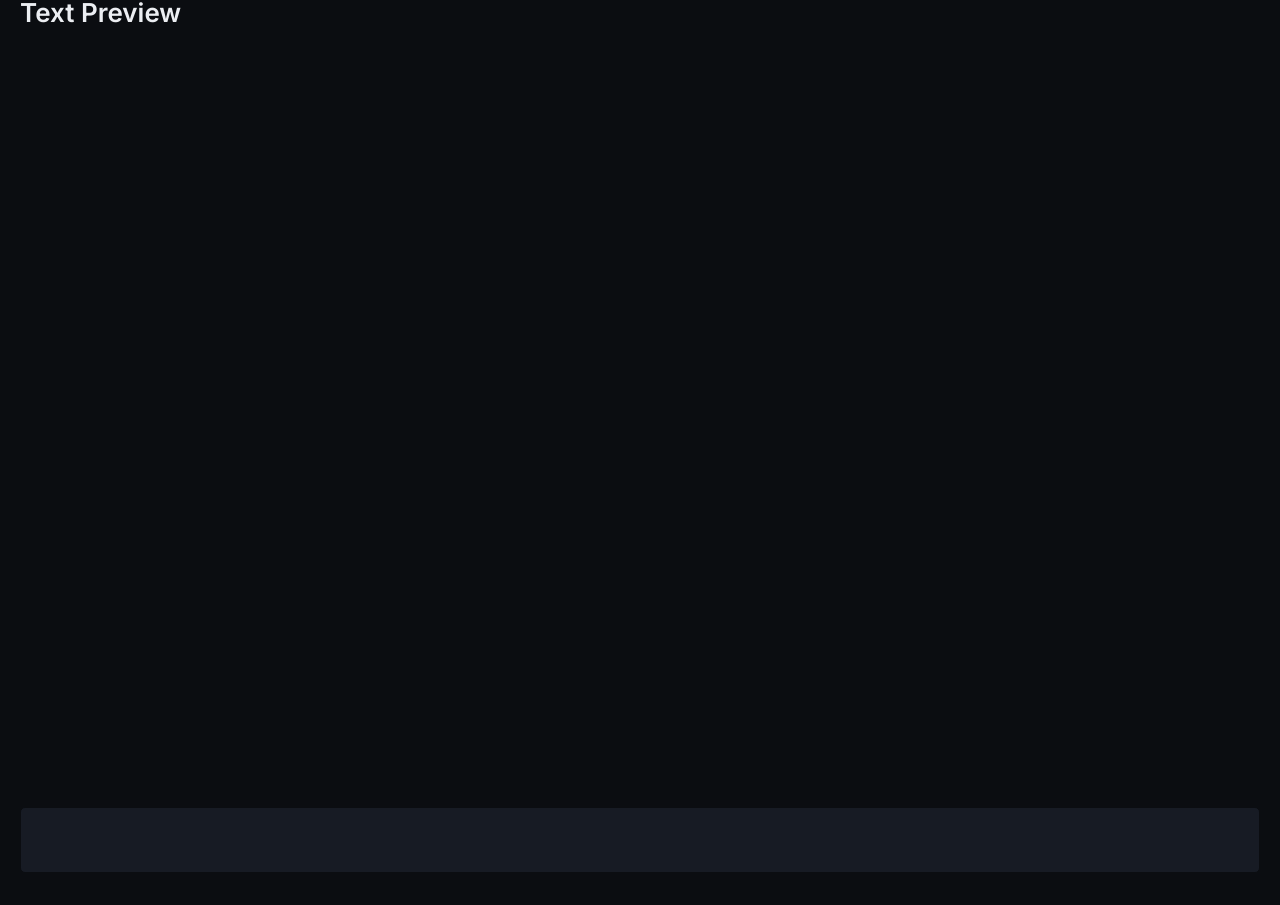
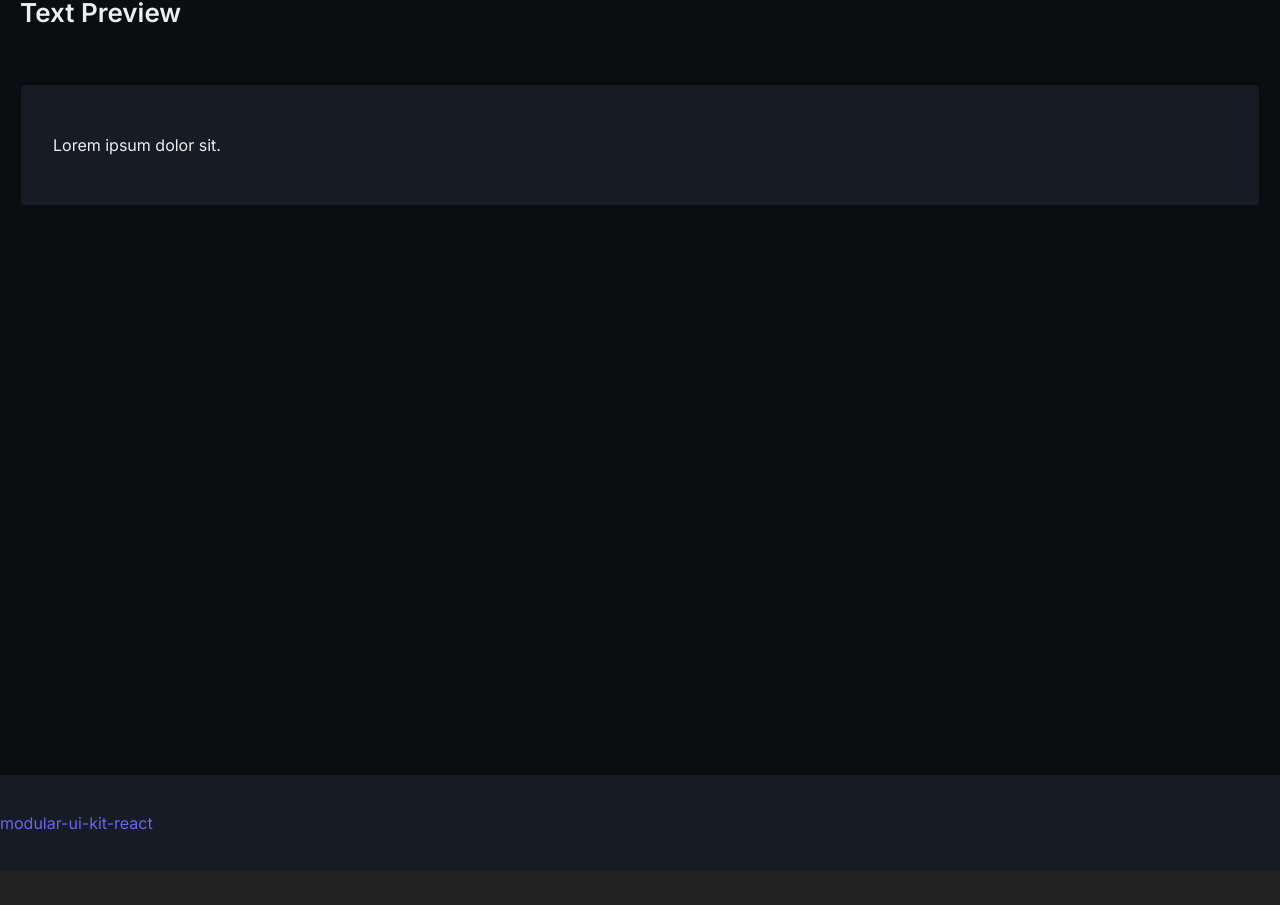
Before and after one commit to eugenia-vitinschii/modular-ui-kit-react, a React (Vite) app: page /text in a window 1280 px wide. Shown: the part 114-1019 px from the top of the page. After the commit the page ends 985 px from the top, so only its background shows below. Built offline with nearby package versions, Linux system fonts and the light colour scheme.

Commit message:
feat(MukButton): create demo view. Closes #5

```diff
--- a/src/App.tsx
+++ b/src/App.tsx
@@ -7,11 +7,15 @@ function App() {
   return (
     <BrowserRouter>
       <div className="muk-wrapper">
-          <MukText type='muk-heading' variant="primary" as='h1'>modular-ui-kit-react</MukText>
+        <div className="muk-header">
+           <MukText type='muk-heading' variant="primary" as='h1'>modular-ui-kit-react</MukText>
+        </div>
         <main className="muk-content">
           <DemoRoutes/>
         </main>
+       <div className="muk-footer"><MukText variant="primary">modular-ui-kit-react</MukText></div>
       </div>
+
    </BrowserRouter>
   )
 }
--- /dev/null
+++ b/src/demo/pages/buttons/ButtonsView.tsx
@@ -0,0 +1,25 @@
+/* COMPONENTS */
+import { MukText } from "../../../lib/components/typography/MukText"
+import { MukButton } from "../../../lib/components/buttons/MukButton"
+
+function ButtonView(){
+   return(
+      <div className="muk-page">
+         <div className="muk-container">
+            <div className="muk-page__wrapper">
+                <MukText as="h2" type="muk-heading">Button Preview</MukText>
+
+            <div className="muk-page__content">
+               <div className="demo-controls muk-section">
+                  <MukButton size="sm">test</MukButton>
+                  <br />
+                   <MukButton size="md" variant="danger">test</MukButton>
+               </div>
+            </div>
+            </div>
+         </div>
+      </div>
+   )
+}
+
+export default ButtonView
--- a/src/demo/pages/typography/TextView.tsx
+++ b/src/demo/pages/typography/TextView.tsx
@@ -6,10 +6,12 @@ function TextView(){
       <div className="muk-page">
          <div className="muk-container">
             <div className="muk-page__wrapper">
-                <MukText as="h2" type="muk-heading">Text Preview</MukText>
+               <MukText as="h2" type="muk-heading">Text Preview</MukText>
+            <div className="muk-page__content">
+               <div className="demo-controls muk-section">
+                  <MukText>Lorem ipsum dolor sit.</MukText>
+               </div>
             </div>
-            <div className="muk-page__content">
-               <div className="demo-controls muk-section"></div>
             </div>
          </div>
       </div>
--- a/src/demo/routes/index.tsx
+++ b/src/demo/routes/index.tsx
@@ -1,11 +1,13 @@
 import { Routes, Route, Navigate } from "react-router-dom"
 import TextView from "../pages/typography/TextView"
+import ButtonView from "../pages/buttons/ButtonsView"
 
 export const DemoRoutes = () => {
    return (
       <Routes>
          <Route path='/' element = {<Navigate to='/text' replace/>}/>
          <Route path='/text' element= {<TextView/>}/>
+         <Route path="/buttons" element={<ButtonView/>}/>
       </Routes>
    )
 }
```
